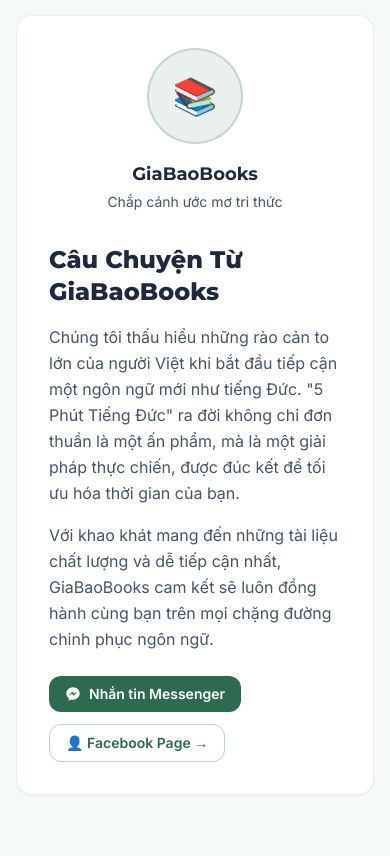
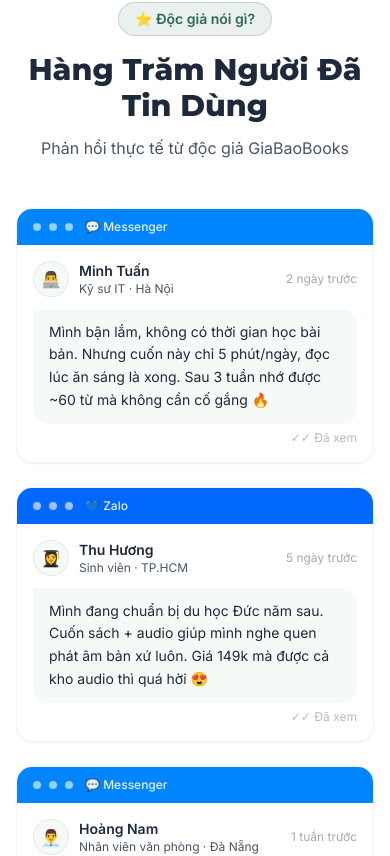
Before and after one commit to GiaBao72/5phut-page, a React (Vite) app: page / in a window 390 px wide. Shown: the part 5858-6714 px from the top of the page. Built offline with nearby package versions, Linux system fonts and the light colour scheme.

Commit message:
feat: add Testimonials (chat mockup) + SalesPopup FOMO + fix pricing mobile

```diff
--- a/src/App.jsx
+++ b/src/App.jsx
@@ -6,9 +6,11 @@
 import Solution from './components/Solution.jsx'
 import InsideBook from './components/InsideBook.jsx'
 import Pricing from './components/Pricing.jsx'
+import Testimonials from './components/Testimonials.jsx'
 import Author from './components/Author.jsx'
 import FAQ from './components/FAQ.jsx'
 import Footer from './components/Footer.jsx'
+import SalesPopup from './components/SalesPopup.jsx'
 
 // Nút Messenger cố định góc dưới phải màn hình
 function MessengerFAB() {
@@ -25,7 +27,6 @@
       className="fixed bottom-6 right-6 z-50 w-14 h-14 bg-[#2D6A4F] hover:bg-[#1B4D37] rounded-full shadow-lg shadow-[#2D6A4F]/40 flex items-center justify-center transition-colors duration-200"
       title="Nhắn tin qua Messenger"
     >
-      {/* Hiệu ứng ping xung quanh */}
       <span className="absolute w-full h-full rounded-full bg-[#2D6A4F] animate-ping opacity-30" />
       <svg className="w-7 h-7 text-white relative z-10" viewBox="0 0 24 24" fill="currentColor">
         <path d="M12 2C6.477 2 2 6.145 2 11.243c0 2.908 1.438 5.504 3.688 7.2V22l3.374-1.853c.9.25 1.854.384 2.938.384 5.523 0 10-4.145 10-9.243S17.523 2 12 2zm1.007 12.453l-2.548-2.72-4.97 2.72 5.473-5.808 2.61 2.72 4.908-2.72-5.473 5.808z"/>
@@ -43,12 +44,16 @@
       <Solution />
       <InsideBook />
       <Pricing />
+      <Testimonials />
       <Author />
       <FAQ />
       <Footer />
 
       {/* Nút Messenger FAB - cố định góc dưới phải */}
       <MessengerFAB />
+
+      {/* Sales Popup FOMO - góc dưới trái (desktop) / trên (mobile) */}
+      <SalesPopup />
     </div>
   )
 }
--- a/src/components/Pricing.jsx
+++ b/src/components/Pricing.jsx
@@ -34,9 +34,9 @@
             <h3 className="font-montserrat font-extrabold text-2xl text-[#1E293B] mb-1">Combo Chinh Phục Tiếng Đức</h3>
             <p className="text-[#475569] text-sm mb-6">Tiết kiệm tối đa thời gian &amp; chi phí học tập</p>
 
-            <div className="flex items-baseline gap-3 mb-6">
-              <span className="text-red-400 line-through text-lg">200.000đ</span>
-              <span className="font-montserrat font-extrabold text-5xl text-[#F59E0B]">149.000đ</span>
+            <div className="flex items-baseline gap-2 flex-wrap mb-6">
+              <span className="text-red-400 line-through text-base">200.000đ</span>
+              <span className="font-montserrat font-extrabold text-3xl sm:text-4xl lg:text-5xl text-[#F59E0B]">149.000đ</span>
             </div>
 
             <div className="space-y-3 mb-8">
--- /dev/null
+++ b/src/components/SalesPopup.jsx
@@ -0,0 +1,91 @@
+import React, { useState, useEffect } from 'react'
+import { motion, AnimatePresence } from 'framer-motion'
+
+// Data popup - các đơn hàng giả lập
+const salesData = [
+  { name: 'T.V.A', city: 'Hà Nội', time: '3 phút' },
+  { name: 'N.T.B', city: 'TP. Hồ Chí Minh', time: '7 phút' },
+  { name: 'P.Q.H', city: 'Đà Nẵng', time: '12 phút' },
+  { name: 'L.T.N', city: 'Cần Thơ', time: '18 phút' },
+  { name: 'V.M.K', city: 'Hải Phòng', time: '25 phút' },
+  { name: 'T.H.L', city: 'Huế', time: '31 phút' },
+  { name: 'Đ.T.T', city: 'Nha Trang', time: '45 phút' },
+]
+
+function SalesPopup() {
+  const [visible, setVisible] = useState(false)
+  const [current, setCurrent] = useState(0)
+
+  useEffect(() => {
+    let showTimer, hideTimer, cycleTimer
+    let index = 0
+
+    // Hiện lần đầu sau 15 giây
+    showTimer = setTimeout(() => {
+      setVisible(true)
+      setCurrent(index)
+
+      // Tắt sau 4 giây
+      hideTimer = setTimeout(() => {
+        setVisible(false)
+
+        // Lặp lại mỗi 30 giây
+        cycleTimer = setInterval(() => {
+          index = (index + 1) % salesData.length
+          setCurrent(index)
+          setVisible(true)
+
+          setTimeout(() => setVisible(false), 4000)
+        }, 30000)
+      }, 4000)
+    }, 15000)
+
+    return () => {
+      clearTimeout(showTimer)
+      clearTimeout(hideTimer)
+      clearInterval(cycleTimer)
+    }
+  }, [])
+
+  const item = salesData[current]
+
+  return (
+    <AnimatePresence>
+      {visible && (
+        <motion.div
+          initial={{ opacity: 0, y: 20, scale: 0.95 }}
+          animate={{ opacity: 1, y: 0, scale: 1 }}
+          exit={{ opacity: 0, y: 20, scale: 0.95 }}
+          transition={{ duration: 0.3, ease: 'easeOut' }}
+          className="fixed z-50 bottom-24 left-4 md:bottom-6 md:left-6 max-w-[280px]"
+        >
+          <div className="bg-white rounded-2xl shadow-xl border border-[#2D6A4F]/10 p-3 flex items-center gap-3">
+            {/* Avatar */}
+            <div className="w-10 h-10 rounded-full bg-[#2D6A4F]/10 flex items-center justify-center shrink-0 text-lg">
+              📦
+            </div>
+            {/* Nội dung */}
+            <div className="flex-1 min-w-0">
+              <p className="text-[#1E293B] text-xs font-semibold leading-tight">
+                {item.name} — {item.city}
+              </p>
+              <p className="text-[#475569] text-xs mt-0.5 leading-tight">
+                vừa đặt mua <span className="text-[#2D6A4F] font-semibold">Combo 5 Phút Tiếng Đức</span>
+              </p>
+              <p className="text-[#475569]/60 text-xs mt-0.5">{item.time} trước</p>
+            </div>
+            {/* Nút đóng */}
+            <button
+              onClick={() => setVisible(false)}
+              className="text-[#475569]/40 hover:text-[#475569] text-lg leading-none shrink-0 ml-1"
+            >
+              ×
+            </button>
+          </div>
+        </motion.div>
+      )}
+    </AnimatePresence>
+  )
+}
+
+export default SalesPopup
--- /dev/null
+++ b/src/components/Testimonials.jsx
@@ -0,0 +1,113 @@
+import React from 'react'
+import { motion, useInView } from 'framer-motion'
+import { useRef } from 'react'
+
+// Data testimonials - dạng mockup tin nhắn Zalo/Messenger
+const reviews = [
+  {
+    name: 'Minh Tuấn',
+    tag: 'Kỹ sư IT · Hà Nội',
+    avatar: '👨‍💻',
+    time: '2 ngày trước',
+    msg: 'Mình bận lắm, không có thời gian học bài bản. Nhưng cuốn này chỉ 5 phút/ngày, đọc lúc ăn sáng là xong. Sau 3 tuần nhớ được ~60 từ mà không cần cố gắng 🔥',
+    platform: 'messenger',
+  },
+  {
+    name: 'Thu Hương',
+    tag: 'Sinh viên · TP.HCM',
+    avatar: '👩‍🎓',
+    time: '5 ngày trước',
+    msg: 'Mình đang chuẩn bị du học Đức năm sau. Cuốn sách + audio giúp mình nghe quen phát âm bản xứ luôn. Giá 149k mà được cả kho audio thì quá hời 😍',
+    platform: 'zalo',
+  },
+  {
+    name: 'Hoàng Nam',
+    tag: 'Nhân viên văn phòng · Đà Nẵng',
+    avatar: '👨‍💼',
+    time: '1 tuần trước',
+    msg: 'Trước giờ học tiếng Đức toàn bỏ ngang vì ngữ pháp khó quá. Cuốn này học theo câu chuyện nên tự nhiên hẳn. Đã mua thêm 1 cuốn cho bạn 👍',
+    platform: 'messenger',
+  },
+]
+
+function TestimonialCard({ review, delay }) {
+  const isMessenger = review.platform === 'messenger'
+
+  return (
+    <motion.div
+      initial={{ opacity: 0, y: 30 }}
+      whileInView={{ opacity: 1, y: 0 }}
+      viewport={{ once: true, amount: 0.3 }}
+      transition={{ duration: 0.5, delay }}
+      className="bg-white rounded-2xl border border-gray-100 shadow-sm overflow-hidden"
+    >
+      {/* Header giả lập app chat */}
+      <div className={`px-4 py-2.5 flex items-center gap-2 ${isMessenger ? 'bg-[#0084FF]' : 'bg-[#0068FF]'}`}>
+        <div className="w-2 h-2 rounded-full bg-white/60" />
+        <div className="w-2 h-2 rounded-full bg-white/60" />
+        <div className="w-2 h-2 rounded-full bg-white/60" />
+        <span className="text-white text-xs font-medium ml-1 opacity-90">
+          {isMessenger ? '💬 Messenger' : '💙 Zalo'}
+        </span>
+      </div>
+
+      {/* Nội dung tin nhắn */}
+      <div className="p-4">
+        {/* Info người gửi */}
+        <div className="flex items-center gap-2.5 mb-3">
+          <div className="w-9 h-9 rounded-full bg-[#F6FAF7] border border-[#2D6A4F]/10 flex items-center justify-center text-base">
+            {review.avatar}
+          </div>
+          <div>
+            <p className="text-[#1E293B] text-sm font-semibold">{review.name}</p>
+            <p className="text-[#475569] text-xs">{review.tag}</p>
+          </div>
+          <span className="ml-auto text-[#475569]/50 text-xs">{review.time}</span>
+        </div>
+
+        {/* Bubble tin nhắn */}
+        <div className="bg-[#F6FAF7] rounded-2xl rounded-tl-sm px-4 py-3">
+          <p className="text-[#1E293B] text-sm leading-relaxed">{review.msg}</p>
+        </div>
+
+        {/* Tick đã đọc */}
+        <p className="text-right text-[#475569]/40 text-xs mt-1.5">✓✓ Đã xem</p>
+      </div>
+    </motion.div>
+  )
+}
+
+function Testimonials() {
+  const ref = useRef(null)
+  const isInView = useInView(ref, { once: true, amount: 0.1 })
+
+  return (
+    <section className="py-20 px-4 bg-white">
+      <div className="max-w-5xl mx-auto">
+        <motion.div
+          ref={ref}
+          initial={{ opacity: 0, y: 30 }}
+          animate={isInView ? { opacity: 1, y: 0 } : {}}
+          transition={{ duration: 0.6 }}
+          className="text-center mb-12"
+        >
+          <div className="inline-flex items-center gap-2 bg-[#2D6A4F]/10 border border-[#2D6A4F]/20 rounded-full px-4 py-1.5 mb-4">
+            <span className="text-[#2D6A4F] text-sm font-semibold">⭐ Độc giả nói gì?</span>
+          </div>
+          <h2 className="font-montserrat font-extrabold text-3xl lg:text-4xl text-[#1E293B] mb-3">
+            Hàng Trăm Người Đã Tin Dùng
+          </h2>
+          <p className="text-[#475569]">Phản hồi thực tế từ độc giả GiaBaoBooks</p>
+        </motion.div>
+
+        <div className="grid grid-cols-1 md:grid-cols-3 gap-6">
+          {reviews.map((review, i) => (
+            <TestimonialCard key={i} review={review} delay={i * 0.15} />
+          ))}
+        </div>
+      </div>
+    </section>
+  )
+}
+
+export default Testimonials
```
Also changed, not shown: 1 other file (tests, documents, lock files or other folders).
